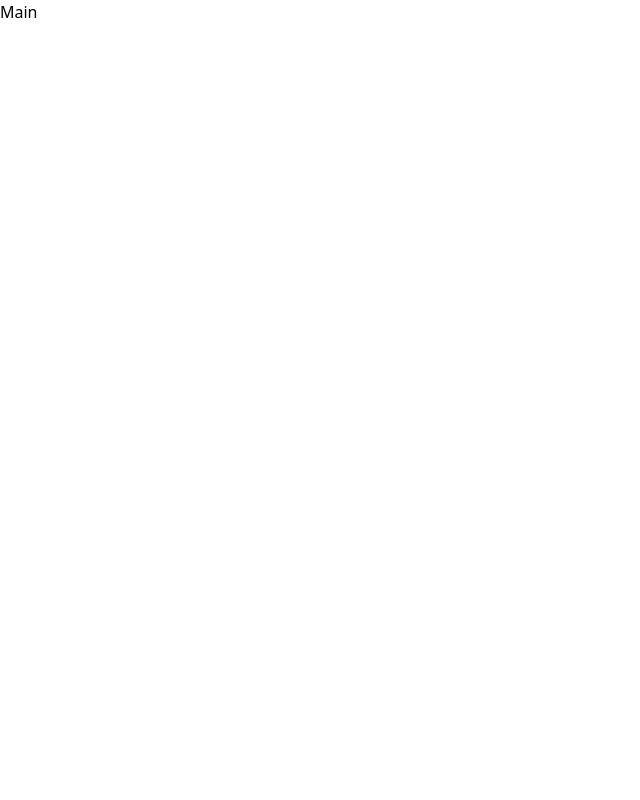
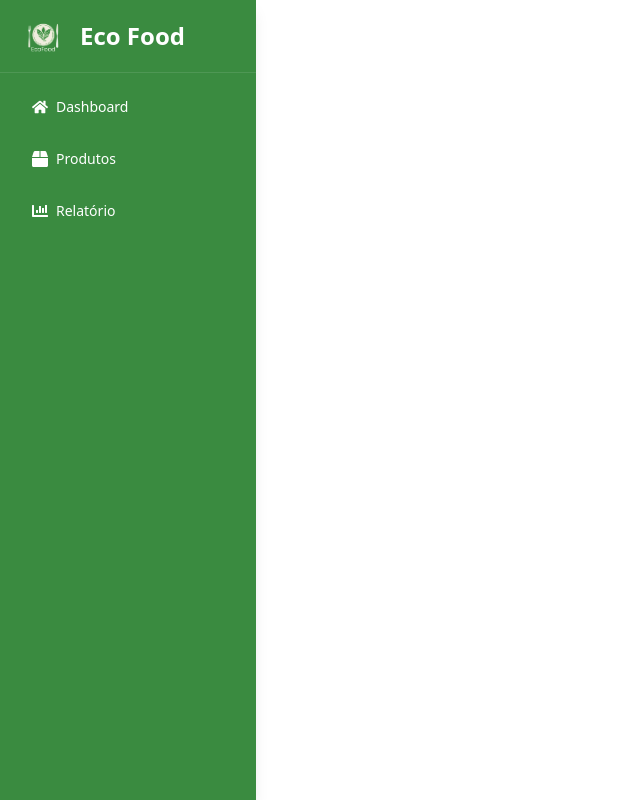
Before and after one commit to yuribodo/a-base-vem-forte, a Next.js app in the folder Front/: page / in a window 1280 px wide. Shown: the whole page, without its empty margins (0-640 px from the left). Built offline with nearby package versions, Linux system fonts and the light colour scheme.

Commit message:
feat: add sidebar component to layout

```diff
--- a/Front/app/layout.tsx
+++ b/Front/app/layout.tsx
@@ -1,5 +1,7 @@
 import type { Metadata } from "next";
+import SideBar from "@/components/Layout/SideBar";
 import "../styles/globals.css";
+
 
 export const metadata: Metadata = {
 	title: "Create Next App",
@@ -13,7 +15,10 @@ export default function RootLayout({
 }>) {
 	return (
 		<html lang="en">
-			<body>{children}</body>
+			<body>
+				{children}
+				<SideBar/>
+				</body>
 		</html>
 	);
 }
--- a/Front/app/page.tsx
+++ b/Front/app/page.tsx
@@ -1,10 +1,11 @@
 import React from "react";
+
 
 export default function Home() {
 
   return (
     <>
-      Main
+
     </>
   );
 }
--- /dev/null
+++ b/Front/components/Layout/SideBar/index.tsx
@@ -0,0 +1,49 @@
+'use client';
+
+import React from "react";
+import Link from "next/link";
+import { FaHome, FaBox, FaChartBar } from "react-icons/fa";
+import Image from "next/image";
+import icon from "@/public/images/eco-food-logo.png"
+
+
+const Sidebar = () => {
+  return (
+    <aside className="h-screen w-64 bg-[#3a8b40] text-white flex flex-col shadow-lg">
+
+      <div className="p-4 text-2xl font-bold border-b border-white/10 flex items-center space-x-2">
+        <div className="w-14 h-10  rounded-full flex items-center justify-center text-[#3a8b40] font-bold">
+          <Image src={icon} alt="icon" width={140} height={244}/>
+        </div>
+        <span>Eco Food</span>
+      </div>
+
+
+      <nav className="flex-1 p-4 space-y-4">
+        <Link
+          href="/dashboard"
+          className="flex items-center px-4 py-2 rounded-md hover:bg-white/10 transition-all group space-x-2"
+        >
+          <FaHome  />
+          <span className="text-sm font-medium">Dashboard</span>
+        </Link>
+        <Link
+          href="/produtos"
+          className="flex items-center px-4 py-2 rounded-md hover:bg-white/10 transition-all group space-x-2"
+        >
+          <FaBox  />
+          <span className="text-sm font-medium">Produtos</span>
+        </Link>
+        <Link
+          href="/relatorio"
+          className="flex items-center px-4 py-2 rounded-md hover:bg-white/10 transition-all group space-x-2"
+        >
+          <FaChartBar  />
+          <span className="text-sm font-medium">Relatório</span>
+        </Link>
+      </nav>
+    </aside>
+  );
+};
+
+export default Sidebar;
```
